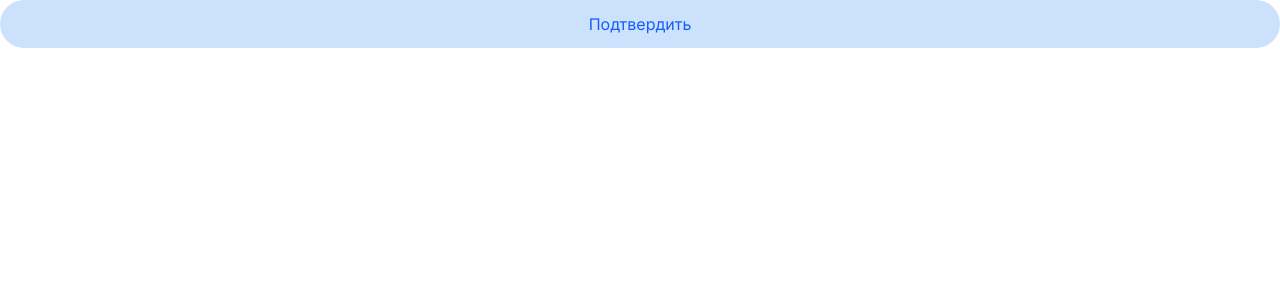
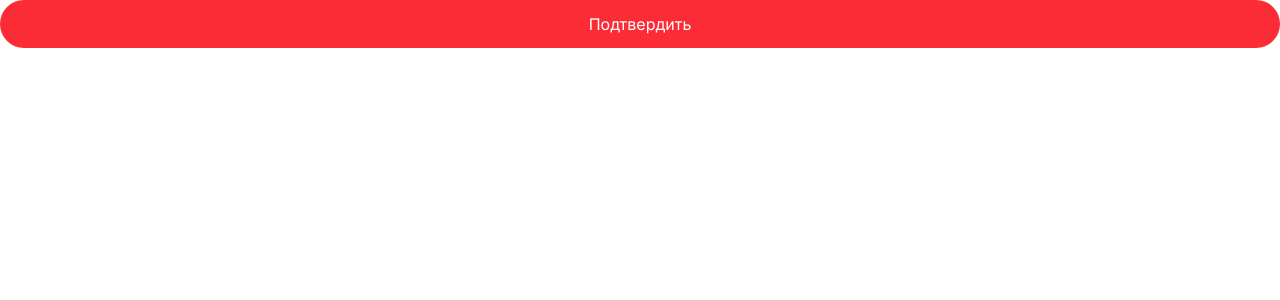
Before and after one commit to cyanidium-dev/mesto-frontend, a Next.js app: page / in a window 1280 px wide. Shown: the top 300 px of the page. Built offline with nearby package versions, Linux system fonts and the light colour scheme.

Commit message:
updated main button

```diff
--- a/src/app/globals.css
+++ b/src/app/globals.css
@@ -8,7 +8,9 @@
   --color-white: #ffffff;
   --color-dark: #171717;
   --color-gray: #e5e5e5;
-  --color-blue: #006fee33;
+  --color-blue: #006fee;
+  --color-blue-light: #006fee33;
+  --color-red: #fb2c36;
   --font-inter: var(--font-inter);
 }
 
--- a/src/app/page.tsx
+++ b/src/app/page.tsx
@@ -3,7 +3,9 @@ import MainButton from "@/components/shared/buttons/MainButton";
 export default function Home() {
   return (
     <>
-      <MainButton variant="secondary">Подтвердить </MainButton>
+      <MainButton variant="red" className="h-12">
+        Подтвердить
+      </MainButton>
     </>
   );
 }
--- /dev/null
+++ b/src/components/shared/buttons/BackButton.tsx
@@ -0,0 +1,3 @@
+export default function BackButton() {
+  return <button>BackButton</button>;
+}
--- a/src/components/shared/buttons/MainButton.tsx
+++ b/src/components/shared/buttons/MainButton.tsx
@@ -3,7 +3,7 @@ import LoaderIcon from "../icons/LoaderIcon";
 
 interface MainButtonProps {
   children: string | ReactNode;
-  variant?: "primary" | "secondary";
+  variant?: "primary" | "secondary" | "bordered" | "red";
   className?: string;
   type?: "submit" | "button";
   disabled?: boolean;
@@ -25,8 +25,14 @@ export default function MainButton({
       type={type}
       disabled={disabled}
       onClick={onClick}
-      className={`relative enabled:cursor-pointer flex items-center justify-center w-full py-4 px-2 rounded-full ${
-        variant === "primary" ? "bg-primary text-white" : "bg-blue text-primary"
+      className={`relative enabled:cursor-pointer flex items-center justify-center w-full px-2 rounded-full ${
+        variant === "primary"
+          ? "bg-primary text-white"
+          : variant === "secondary"
+          ? "bg-blue-light text-primary"
+          : variant === "bordered"
+          ? "border-2 border-blue text-blue"
+          : "bg-red text-white"
       }
         text-[16px] font-normal leading-[100%] enabled:focus-visible:brightness-125 enabled:active:brightness-125
         transition duration-300 ease-in-out ${className}`}
```
